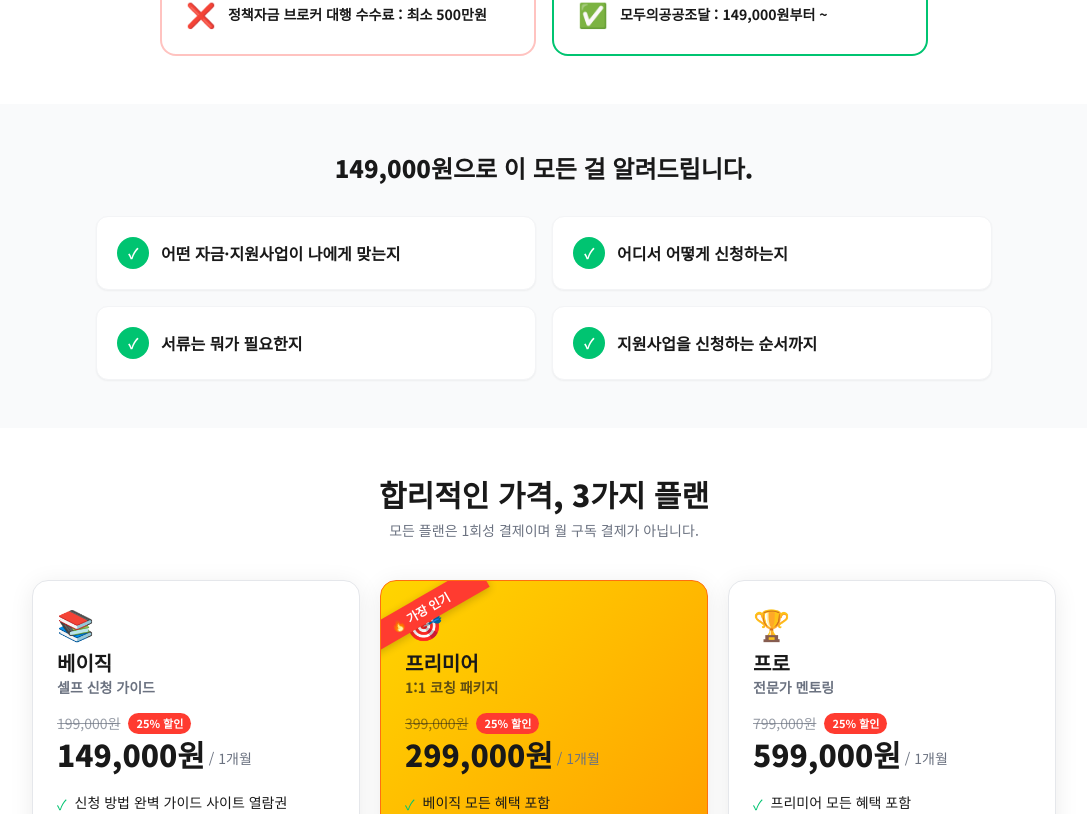
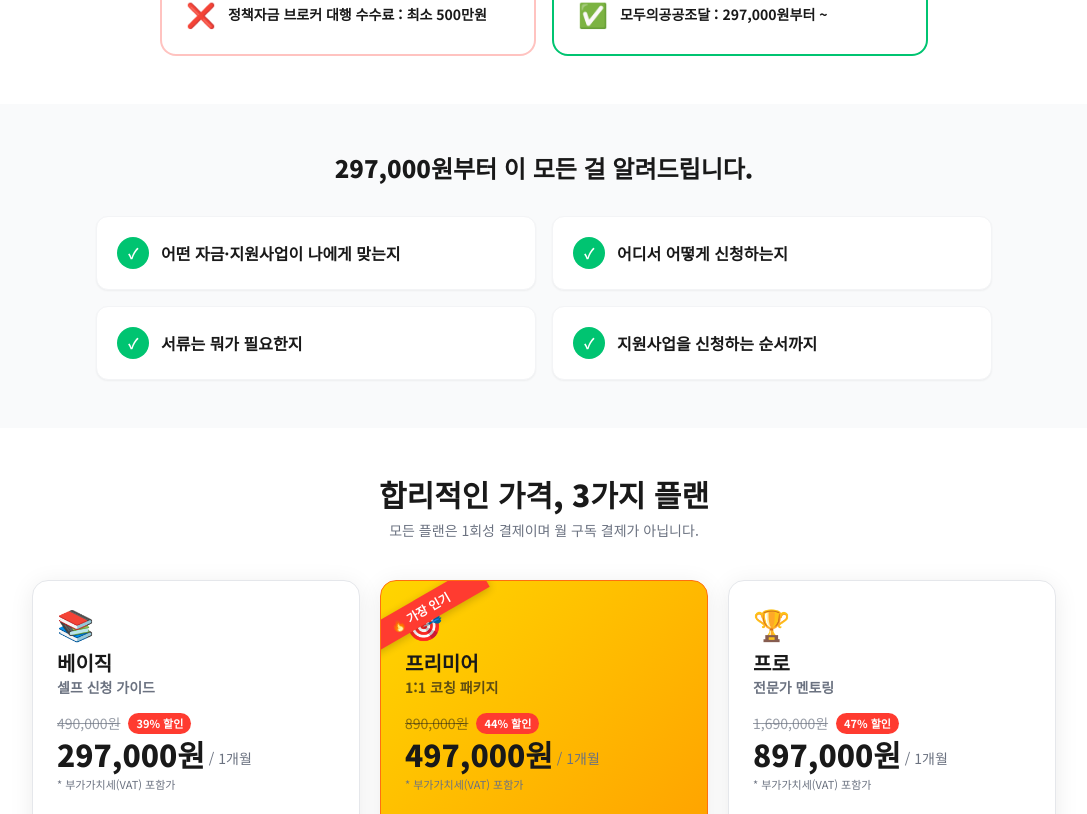
Before and after one commit to ppfa26/PPFA26, a Next.js app: page / in a window 1280 px wide. Shown: the part 786-1600 px from the top of the page, without its empty margins (96-1183 px from the left). Built offline with nearby package versions, Linux system fonts and the light colour scheme; no server answers; a web font is replaced by a local one.

Commit message:
가격 최종 개편: 베이직 297,000(정가490,000)·프리미어 497,000(정가890,000)·프로 897,000(정가1,690,000) 부가세 포함가, VAT포함 표기 4곳(카드/가격표상단/결제/FAQ), 홈·미리보기·SEO메타 카피 297,000원부터로 통일

```diff
--- a/src/app/layout.tsx
+++ b/src/app/layout.tsx
@@ -8,7 +8,7 @@ export const metadata: Metadata = {
   metadataBase: new URL(SITE_URL),
   title: "모두의공공조달 | 정부지원사업 통합 매칭 플랫폼",
   description:
-    "정책자금 브로커 수수료 5%, 아직도 비싸게 쓰고 계신가요? 149,000원으로 직접 방법을 배워 무료로 신청하세요. 정책자금·정부지원금·창업지원·바우처·인증·교육 통합 자문 서비스.",
+    "정책자금 브로커 수수료 5%, 아직도 비싸게 쓰고 계신가요? 297,000원부터 직접 방법을 배워 무료로 신청하세요. 정책자금·정부지원금·창업지원·바우처·인증·교육 통합 자문 서비스.",
   keywords: [
     "정책자금",
     "정부지원사업",
@@ -36,7 +36,7 @@ export const metadata: Metadata = {
   openGraph: {
     title: "모두의공공조달 | 정부지원사업 통합 매칭 플랫폼",
     description:
-      "브로커 수수료 5% 대신, 149,000원으로 직접 방법을 배우세요. 정책자금·정부지원금·창업지원 통합 자문.",
+      "브로커 수수료 5% 대신, 297,000원부터 직접 방법을 배우세요. 정책자금·정부지원금·창업지원 통합 자문.",
     type: "website",
     locale: "ko_KR",
     siteName: "모두의공공조달",
@@ -53,7 +53,7 @@ export const metadata: Metadata = {
     card: "summary_large_image",
     title: "모두의공공조달 | 정부지원사업 통합 매칭 플랫폼",
     description:
-      "브로커 수수료 5% 대신, 149,000원으로 직접 방법을 배우세요.",
+      "브로커 수수료 5% 대신, 297,000원부터 직접 방법을 배우세요.",
     images: ["/og-image.png"],
   },
 };
--- a/src/app/matching-preview/page.tsx
+++ b/src/app/matching-preview/page.tsx
@@ -75,7 +75,7 @@ export default function MatchingPreview() {
                         as="p"
                         className="mt-1 text-center text-sm text-brand-dark/70"
                       >
-                        단돈 149,000원으로 전체 결과·신청 사이트·필요 서류·승인 전략까지 지금 바로 확인하세요.
+                        297,000원부터 전체 결과·신청 사이트·필요 서류·승인 전략까지 지금 바로 확인하세요. (VAT 포함)
                       </Editable>
                       <Editable
                         id="preview-inline-cta"
@@ -98,7 +98,7 @@ export default function MatchingPreview() {
               전체 매칭 결과와 신청 방법이 궁금하신가요?
             </Editable>
             <Editable id="preview-cta-sub" as="p" className="mt-2 text-sm text-brand-dark/70">
-              신청 사이트·필요 서류·승인 확률 전략까지, 149,000원으로 모두 확인하세요.
+              신청 사이트·필요 서류·승인 확률 전략까지, 297,000원부터 확인하세요. (VAT 포함)
             </Editable>
             <Editable
               id="preview-cta-button"
@@ -123,7 +123,7 @@ export default function MatchingPreview() {
               전체 결과 잠금 해제
             </Editable>
             <Editable id="preview-sticky-sub" as="p" className="truncate text-xs text-brand-gray">
-              149,000원 · 신청 방법·서류·승인 전략 전체 공개
+              297,000원부터 · 신청 방법·서류·승인 전략 전체 공개
             </Editable>
           </div>
           <Editable
--- a/src/app/page.tsx
+++ b/src/app/page.tsx
@@ -121,7 +121,7 @@ export default function Home() {
               정부지원사업 브로커 대행 수수료는 1억원 승인 시 최소 500만원입니다.
               <br className="hidden sm:inline" />{" "}
               모두의공공조달에서{" "}
-              <strong className="text-brand-dark">149,000원</strong>으로 직접
+              <strong className="text-brand-dark">297,000원부터</strong> 직접
               신청하는 방법을 배워 무료로 신청하세요.
             </Editable>
 
@@ -195,7 +195,7 @@ export default function Home() {
                   as="p"
                   className="break-keep text-[13px] font-bold leading-snug text-brand-dark sm:text-sm"
                 >
-                  모두의공공조달 : 149,000원부터 ~
+                  모두의공공조달 : 297,000원부터 ~
                 </Editable>
               </div>
             </div>
@@ -210,7 +210,7 @@ export default function Home() {
               as="h2"
               className="break-keep text-xl font-extrabold text-brand-dark sm:text-2xl"
             >
-              149,000원으로 이 모든 걸 알려드립니다.
+              297,000원부터 이 모든 걸 알려드립니다.
             </Editable>
             <div className="mt-8 grid gap-4 sm:grid-cols-2">
               {VALUES.map((v, i) => (
--- a/src/app/payment/page.tsx
+++ b/src/app/payment/page.tsx
@@ -149,7 +149,10 @@ function PaymentInner() {
                 {product.subtitle} · {product.period}
               </p>
             </div>
-            <p className="text-2xl font-extrabold text-brand-dark">{product.priceLabel}</p>
+            <div className="text-right">
+              <p className="text-2xl font-extrabold text-brand-dark">{product.priceLabel}</p>
+              <p className="mt-0.5 text-xs text-brand-gray">(VAT 포함)</p>
+            </div>
           </div>
           <ul className="mt-4 space-y-1.5 border-t border-gray-100 pt-4">
             {product.features.map((f, i) => (
--- a/src/app/pricing/layout.tsx
+++ b/src/app/pricing/layout.tsx
@@ -3,7 +3,7 @@ import type { Metadata } from "next";
 export const metadata: Metadata = {
   title: "요금 안내 | 모두의공공조달",
   description:
-    "정책자금 브로커 수수료 5% 대신, 149,000원 한 번으로 직접 신청 방법을 배우세요. 모두의공공조달 요금 안내.",
+    "정책자금 브로커 수수료 5% 대신, 297,000원부터 직접 신청 방법을 배우세요. 모두의공공조달 요금 안내.",
   alternates: { canonical: "/pricing" },
 };
 
--- a/src/app/pricing/page.tsx
+++ b/src/app/pricing/page.tsx
@@ -31,6 +31,10 @@ const PRICING_FAQ = [
     q: "Q6. 정보는 얼마나 최신인가요?",
     a: "매일 자동으로 89개 공식 사이트를 크롤링하여 최신 공고를 반영합니다. 또한 40여 개 부처의 최신 공문 자료를 기반으로 정확한 팩트체크 후 답변합니다.",
   },
+  {
+    q: "Q7. 부가세 별도인가요?",
+    a: "아닙니다. 모든 표시가격은 부가가치세(VAT)가 포함된 금액입니다. 결제 시 추가로 부과되는 금액은 없습니다.",
+  },
 ];
 
 export default function PricingPage() {
@@ -54,6 +58,9 @@ export default function PricingPage() {
             >
               모든 플랜은 1회성 결제이며 월 구독 결제가 아닙니다.
             </Editable>
+            <p className="mx-auto mt-4 inline-block break-keep rounded-full bg-brand-yellow/40 px-4 py-2 text-sm font-semibold text-brand-dark">
+              💡 모든 가격은 부가세가 포함된 금액입니다
+            </p>
           </div>
 
           <div className="mt-12">
--- a/src/components/PricingCards.tsx
+++ b/src/components/PricingCards.tsx
@@ -62,6 +62,10 @@ export default function PricingCards({ prefix = "home" }: { prefix?: string }) {
                   / {tier.period}
                 </span>
               </div>
+              {/* 부가세 포함 표기 */}
+              <p className="mt-1 text-[11px] text-brand-gray">
+                * 부가가치세(VAT) 포함가
+              </p>
             </div>
 
             <ul className="mt-5 flex-1 space-y-2.5">
--- a/src/lib/products.ts
+++ b/src/lib/products.ts
@@ -1,4 +1,4 @@
-// 상품 구성 (확정 가격: 149,000 / 299,000 / 599,000)
+// 상품 구성 (확정 가격: 297,000 / 497,000 / 897,000, 모두 부가세 포함가)
 // originalPrice = 정가(앵커링용 취소선), monthly = 12개월 환산 참고 표기
 export type Tier = {
   id: "basic" | "premier" | "pro";
@@ -9,6 +9,7 @@ export type Tier = {
   priceLabel: string;
   originalPrice: number;
   originalPriceLabel: string;
+  discountLabel: string; // 할인율 표기 (예: "39% 할인")
   monthlyLabel: string;
   period: string;
   popular: boolean;
@@ -22,11 +23,12 @@ export const TIERS: Tier[] = [
     icon: "📚",
     name: "베이직",
     subtitle: "셀프 신청 가이드",
-    price: 149000,
-    priceLabel: "149,000원",
-    originalPrice: 199000,
-    originalPriceLabel: "199,000원",
-    monthlyLabel: "월 12,420원",
+    price: 297000,
+    priceLabel: "297,000원",
+    originalPrice: 490000,
+    originalPriceLabel: "490,000원",
+    discountLabel: "39% 할인",
+    monthlyLabel: "월 24,750원",
     period: "1개월",
     popular: false,
     features: [
@@ -41,11 +43,12 @@ export const TIERS: Tier[] = [
     icon: "🎯",
     name: "프리미어",
     subtitle: "1:1 코칭 패키지",
-    price: 299000,
-    priceLabel: "299,000원",
-    originalPrice: 399000,
-    originalPriceLabel: "399,000원",
-    monthlyLabel: "월 24,920원",
+    price: 497000,
+    priceLabel: "497,000원",
+    originalPrice: 890000,
+    originalPriceLabel: "890,000원",
+    discountLabel: "44% 할인",
+    monthlyLabel: "월 41,420원",
     period: "1개월",
     popular: true,
     features: [
@@ -60,11 +63,12 @@ export const TIERS: Tier[] = [
     icon: "🏆",
     name: "프로",
     subtitle: "전문가 멘토링",
-    price: 599000,
-    priceLabel: "599,000원",
-    originalPrice: 799000,
-    originalPriceLabel: "799,000원",
-    monthlyLabel: "월 49,920원",
+    price: 897000,
+    priceLabel: "897,000원",
+    originalPrice: 1690000,
+    originalPriceLabel: "1,690,000원",
+    discountLabel: "47% 할인",
+    monthlyLabel: "월 74,750원",
     period: "1개월",
     popular: false,
     features: [
@@ -80,6 +84,7 @@ export const TIER_MAP = Object.fromEntries(TIERS.map((t) => [t.id, t]));
 
 // 공통 안내 문구
 export const COMMON_NOTES = [
+  "💡 모든 가격은 부가가치세(VAT)가 포함된 금액입니다",
   "✅ 1회성 결제 · 월 구독제 아님",
   "✅ 서비스 제공기간 : 결제 즉시 이용 개시, 결제일로부터 1개월 (별도 배송 없는 무형 디지털 자문 서비스)",
   "✅ 환불정책 : 사이트 이용 로그가 있으면 관련 법규에 따라 처리됩니다. 환불 정책을 참고 부탁드립니다.",
```
